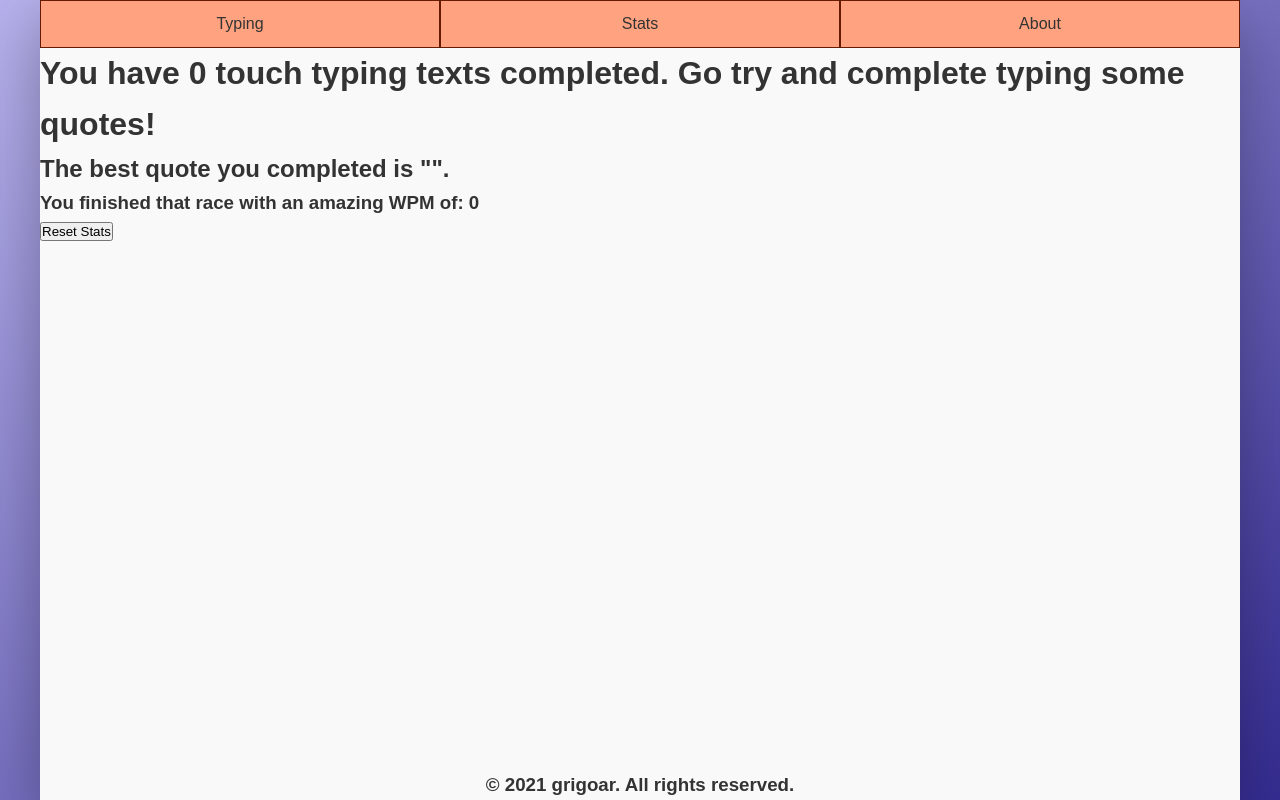
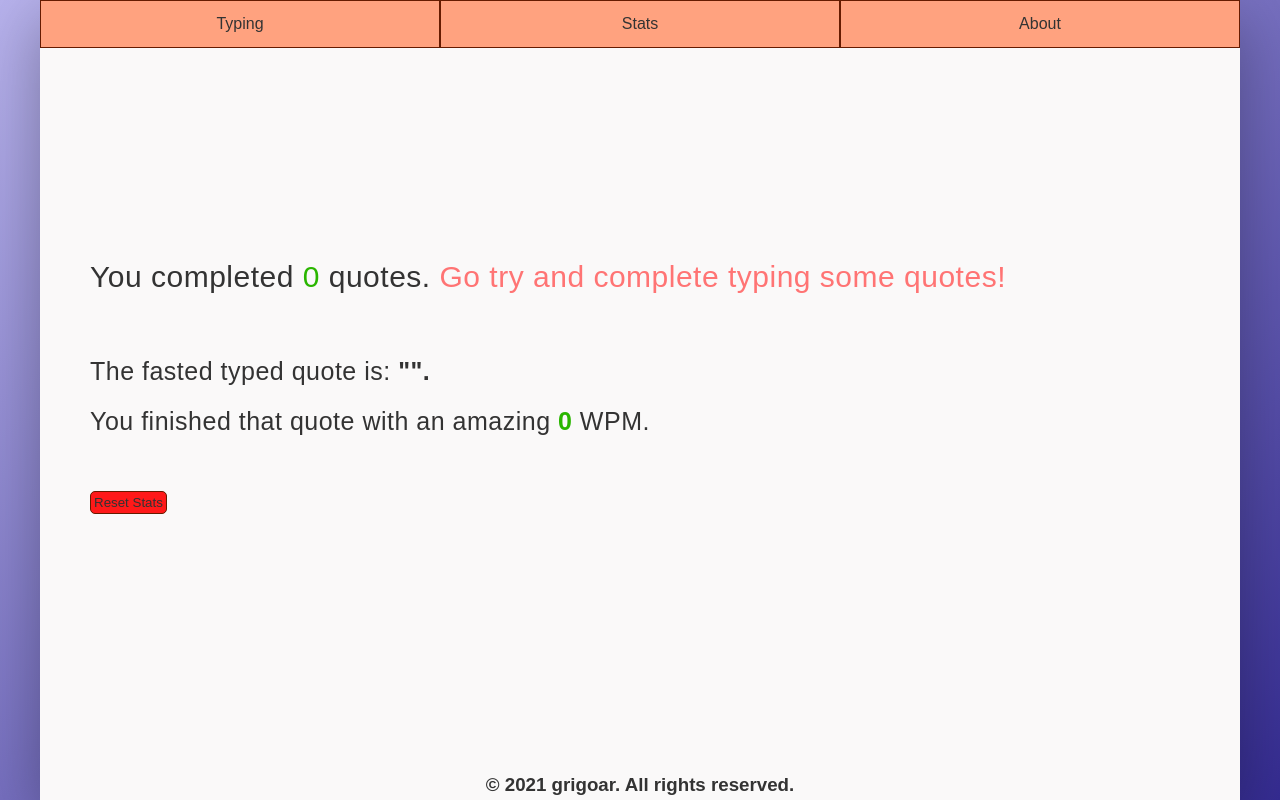
Before and after one commit to grigoar/React-Learning-Typing, a React app: page /stats in a window 1280 px wide. Built offline with nearby package versions, Linux system fonts and the light colour scheme; no server answers.

Commit message:
added styles for stats page and finished the app

```diff
--- a/src/components/Stats.js
+++ b/src/components/Stats.js
@@ -6,16 +6,25 @@ export const Stats = (props) => {
 
   return (
     <div className="stats">
-      <h1>
-        You have {wins} touch typing texts completed.{" "}
-        {wins > 0
-          ? "Congratulations"
-          : "Go try and complete typing some quotes"}
-        !
-      </h1>
-      <h2>The best quote you completed is "{bestRace.quote}".</h2>
-      <h3>You finished that race with an amazing WPM of: {bestRace.bestWPM}</h3>
-      <button onClick={resetStats}>Reset Stats</button>
+      <div className="stats--wins">
+        You completed <span className="green">{wins} </span>
+        quotes.
+        {wins > 0 ? (
+          <span className="green"> Congratulations!</span>
+        ) : (
+          <span className="red"> Go try and complete typing some quotes!</span>
+        )}
+      </div>
+      <div className="stats--best-quote">
+        The fasted typed quote is: <span>"{bestRace.quote}".</span>
+      </div>
+      <div className="stats--best-wpm">
+        You finished that quote with an amazing <span>{bestRace.bestWPM}</span>{" "}
+        WPM.
+      </div>
+      <button className="btn btn--danger stats--reset" onClick={resetStats}>
+        Reset Stats
+      </button>
     </div>
   );
 };
--- a/src/components/TypingText.js
+++ b/src/components/TypingText.js
@@ -191,7 +191,7 @@ const TypingText = (props) => {
       <div className="typing-main__wpm">WPM: {wpm}.</div>
       <div className="typing-main__time-spent">
         {isWin.current
-          ? `Time spent typing this quote: ${Math.round(timeDelta / 1000)}s.`
+          ? `Time: ${Math.round(timeDelta / 1000)}s.`
           : ""}{" "}
       </div>
       {/* <div>WPM: {quoteWPM}</div> */}
--- a/src/styles/index.scss
+++ b/src/styles/index.scss
@@ -35,6 +35,10 @@
   --color-grey-dark-1: #333;
   --color-grey-dark-2: #777;
   --color-grey-dark-3: #999;
+
+  --color-green: #2ab600;
+  --color-red-light: #ff7474;
+  --color-red-dark: #ff1919;
 
   --shadow-dark: 0 2rem 6rem rgba(0, 0, 0, 0.3);
   --shadow-light: 0 2rem 5rem rgba(0, 0, 0, 0.06);
@@ -94,10 +98,10 @@ body {
 }
 
 .red {
-  color: #ff7474;
+  color: var(--color-red-light);
 }
 .green {
-  color: #2ab600;
+  color: var(--color-green);
 }
 .focus-bad {
   font-size: 2.2rem;
@@ -119,10 +123,10 @@ body {
 
   // background-color: var(--color-grey-light-4);
 }
+.btn,
+.btn:visited,
 .navbar > *,
-.navbar > *:visited,
-.btn,
-.btn:visited {
+.navbar > *:visited {
   border: 1px solid var(--color-secondary-dark);
   padding: 1rem;
   background-color: var(--color-secondary-light);
@@ -136,8 +140,8 @@ body {
   border: 1px solid var(--color-secondary-dark);
   transition: background-color 0.3s, color 0.3s;
 }
-.navbar > *:hover,
-.btn:hover {
+.btn:hover,
+.navbar > *:hover {
   background-color: var(--color-secondary-dark);
   color: var(--color-grey-light-1);
   // border-bottom: 2px solid var(--color-grey-light-1);
@@ -147,8 +151,13 @@ body {
 }
 
 .typing-main__text {
-  font-size: 2.5rem;
+  font-size: 2.8rem;
+  letter-spacing: 0.05rem;
+  font-weight: 500;
   margin-bottom: 2rem;
+  @media only screen and (max-width: $bp-largest) {
+    font-size: 2.8rem;
+  }
 }
 
 .typing-main__text {
@@ -165,7 +174,7 @@ body {
   display: flex;
   align-items: center;
   justify-content: center;
-  padding: 3rem;
+  padding: 3rem 3rem 0rem;
 
   &__logo {
     width: 20rem;
@@ -178,13 +187,13 @@ body {
   &--main {
     display: block;
     font-size: 4rem;
-    font-weight: 400;
+    font-weight: 600;
     letter-spacing: 2.7rem;
     animation-name: moveInLeft;
     animation-duration: 1s;
     animation-timing-function: ease-out;
-    color:var(--color-primary-dark);
-    text-align:center;
+    color: var(--color-primary-dark);
+    text-align: center;
   }
   &--sub {
     display: block;
@@ -196,7 +205,7 @@ body {
     // align-items:center;
     // justify-content:center;
     animation: moveInRight 1s ease-out;
-    color:var(--color-primary-light);
+    color: var(--color-primary-light);
   }
 }
 
@@ -232,6 +241,7 @@ body {
     width: fit-content;
     border-radius: 0.5rem;
     font-weight: 700;
+    cursor: pointer;
   }
 
   &__text {
@@ -257,14 +267,14 @@ body {
   }
 
   &__input {
-    font-size:1.6rem;
+    font-size: 1.6rem;
   }
 
   &__tip {
   }
   &__score {
     span {
-      color: green;
+      color: var(--color-green);
     }
   }
 }
@@ -278,7 +288,41 @@ body {
 //=====================================
 .stats {
   flex-grow: 1;
+  display: flex;
+  flex-direction: column;
+  justify-content: center;
+  padding: 5rem;
+  font-size: 2.5rem;
+  letter-spacing: 0.05rem;
+
+  > * {
+    margin-bottom: 5rem;
+  }
+  &--wins {
+    font-size: 3rem;
+  }
+  &--best-quote {
+    margin-bottom: 1rem;
+    span {
+      font-weight: 900;
+    }
+  }
+  &--best-wpm {
+    span {
+      font-weight: 900;
+      color: var(--color-green);
+    }
+  }
+
+  &--reset {
+    width: fit-content;
+    background-color: var(--color-red-dark);
+    padding: 3px;
+    border-radius: 0.5rem;
+    cursor: pointer;
+  }
 }
+
 //=====================================
 //-------- ABOUT PAGE -----------------
 //=====================================
@@ -290,21 +334,20 @@ body {
   justify-content: center;
   align-items: center;
 
-  &__text{
-    flex-grow:1;
+  &__text {
+    flex-grow: 1;
 
-    p{
-      margin-top:3rem;
-      line-height:2.5rem;
-      letter-spacing:0.06rem;
+    p {
+      margin-top: 3rem;
+      line-height: 2.5rem;
+      letter-spacing: 0.06rem;
       @media only screen and (max-height: $bp-small) {
-        line-height:2.4rem;
-        letter-spacing:0.02rem;
-        margin-top:1.5rem;
+        line-height: 2.4rem;
+        letter-spacing: 0.02rem;
+        margin-top: 1.5rem;
         font-size: 1.4rem;
       }
     }
-
   }
 }
 //=====================================
```
